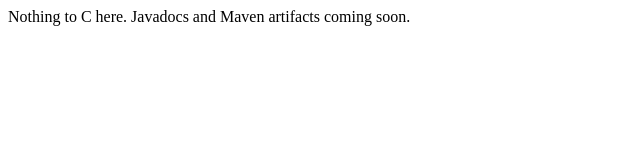
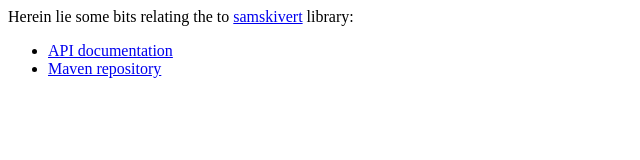
Before and after one commit to samskivert/samskivert, a plain HTML site: page index.html in a window 1280 px wide. Shown: the whole page, without its empty margins (0-640 px from the left). Drawn offline with Linux system fonts and the light colour scheme.

Commit message:
Added links to API docs and Maven repo.

```diff
--- a/index.html
+++ b/index.html
@@ -1,6 +1,11 @@
 <html>
 <head><title>samskivert</title></head>
 <body>
-Nothing to C here. Javadocs and Maven artifacts coming soon.
+<p>Herein lie some bits relating the to
+<a href="http://github.com/samskivert/samskivert">samskivert</a> library:</p>
+<ul>
+<li><a href="apidocs">API documentation</a></li>
+<li><a href="maven">Maven repository</a></li>
+</ul>
 </body>
 </html>
```
